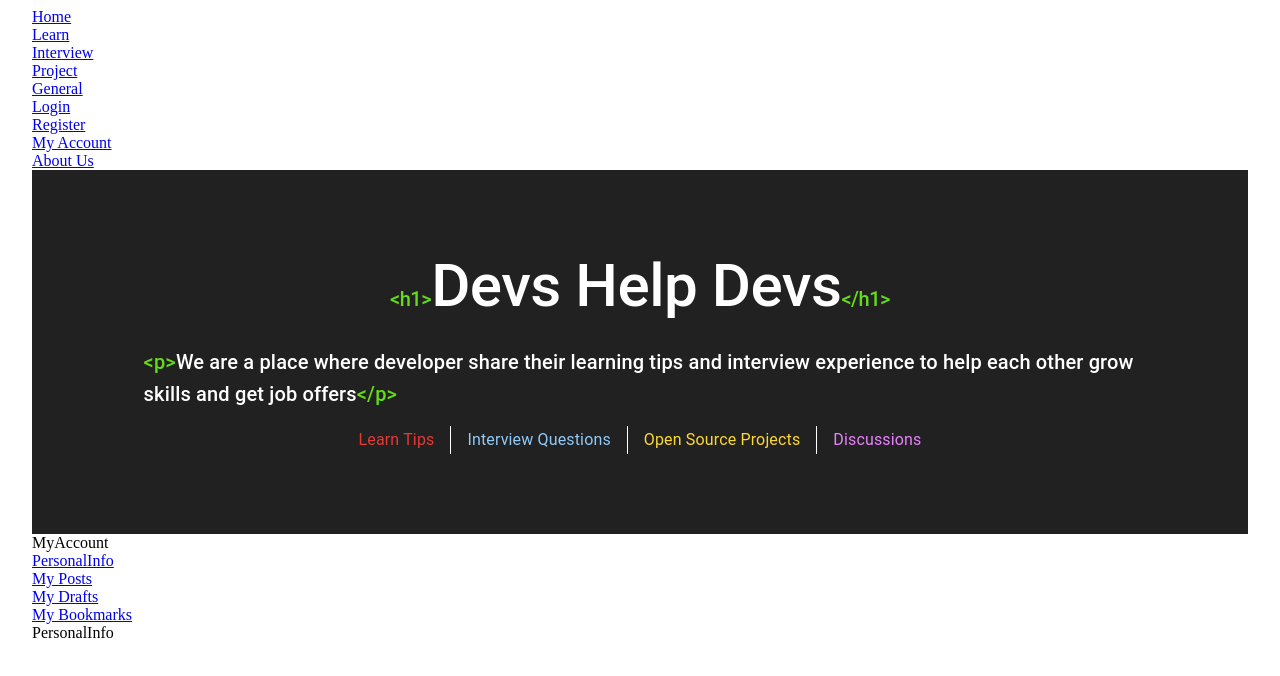
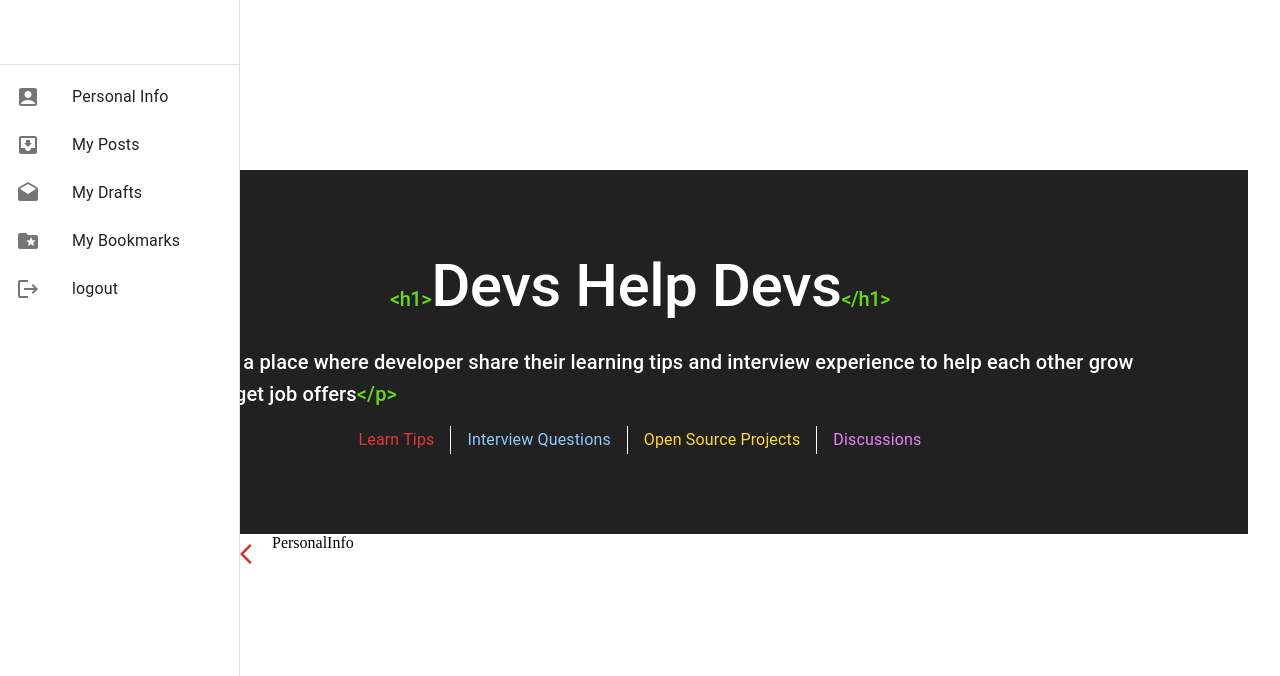
Before and after one commit to DevPreps/frontend, a React (Vite) app: page /my-account/1 in a window 1280 px wide. Shown: the top 676 px of the page. Built offline with nearby package versions, Linux system fonts and the light colour scheme.

Commit message:
refactor: modify test cases in FormInput.test.tsx

```diff
--- a/src/pages/myAccount/MyAccount.tsx
+++ b/src/pages/myAccount/MyAccount.tsx
@@ -1,17 +1,183 @@
-import React from "react";
+import * as React from "react";
 import { Link, Outlet } from "react-router-dom";
+import AppBar from "@mui/material/AppBar";
+import Box from "@mui/material/Box";
+import CssBaseline from "@mui/material/CssBaseline";
+import Divider from "@mui/material/Divider";
+import Drawer from "@mui/material/Drawer";
+import IconButton from "@mui/material/IconButton";
+import InboxIcon from "@mui/icons-material/MoveToInbox";
+import List from "@mui/material/List";
+import ListItem from "@mui/material/ListItem";
+import ListItemButton from "@mui/material/ListItemButton";
+
+import AccountBoxIcon from "@mui/icons-material/AccountBox";
+import ListItemText from "@mui/material/ListItemText";
+
+import Toolbar from "@mui/material/Toolbar";
+import Typography from "@mui/material/Typography";
+
+import MailIcon from "@mui/icons-material/Mail";
+import MenuIcon from "@mui/icons-material/Menu";
+import DraftsIcon from "@mui/icons-material/Drafts";
+import ListItemIcon from "@mui/material/ListItemIcon";
+import LogoutIcon from '@mui/icons-material/Logout';
+import FolderSpecialIcon from "@mui/icons-material/FolderSpecial";
+import ArrowForwardIosIcon from "@mui/icons-material/ArrowForwardIos";
+import ArrowBackIosIcon from "@mui/icons-material/ArrowBackIos";
+import { keyframes } from "@emotion/react";
 
 const MyAccount = () => {
+    // TODO - currentUser will be changed to a global state
+    const currentUser = {
+        userId: 1,
+    }
+    const [open, setOpen] = React.useState(true);
+    const sidebarLinks = [
+        {
+            to: `/my-account/${currentUser.userId}`,
+            text: "Personal Info",
+            icon:(<AccountBoxIcon />),
+        },
+        {
+            to: `/my-account/${currentUser.userId}/my-posts`,
+            text: "My Posts",
+            icon: (<InboxIcon />),
+        },
+        {
+            to: `/my-account/${currentUser.userId}/my-drafts`,
+            text: "My Drafts",
+            icon: (<DraftsIcon />)
+        },
+        {
+            to: `/my-account/${currentUser.userId}/my-bookmarks`,
+            text: "My Bookmarks",
+            icon:(<FolderSpecialIcon />
+            )
+        },
+    ]
+    const handleDrawerToggle = () => {
+        setOpen(!open);
+    };
+
+    const drawer = (
+        <div>
+            <Toolbar />
+            <Divider />
+            <List>
+                {sidebarLinks.map((link)=>(
+                    <ListItem key={link.text} disablePadding>
+                        <ListItemButton component={Link} to={link.to}>
+                            <ListItemIcon>
+                                {link.icon}
+                            </ListItemIcon>
+                            <ListItemText primary={link.text} />
+                        </ListItemButton>
+                    </ListItem>
+                ))}
+                <ListItem disablePadding>
+                    <ListItemButton>
+                        <ListItemIcon>
+                            <LogoutIcon/>
+                        </ListItemIcon>
+                        <ListItemText primary="logout" />
+                    </ListItemButton>
+                </ListItem>
+            </List>
+        </div>
+    );
+
     return (
-        <div style={{ display: "flex", flexDirection: "column" }}>
-            MyAccount
-            <Link to="/my-account">PersonalInfo</Link>
-            <Link to="/my-account/1/my-posts">My Posts</Link>
-            <Link to="/my-account/my-drafts">My Drafts</Link>
-            <Link to="/my-account/my-bookmarks">My Bookmarks</Link>
+        <Box sx={{ display: "flex" }}>
+            {/* <CssBaseline /> */}
+            <Box
+                component="nav"
+                sx={{
+                  position: "relative",
+                   ...(open&&{
+                      flexShrink: {md:0},
+                      width:{
+                        xs:drawerWidth,
+                        xl:0
+                      },
+                    }),
+                  ...(!open&&{
+                    width: "24px",
+                  }),
+                }}
+                aria-label="my account folders"
+            >
+                {/* The implementation can be swapped with js to avoid SEO duplication of links. */}
+                <Drawer
+                    // variant="temporary"
+                    open={open}
+                    onClose={handleDrawerToggle}
+                    // ModalProps={{
+                    //   keepMounted: true, // Better open performance on mobile.
+                    // }}
+                    variant="persistent"
+                    anchor="left"
+                    sx={{
+                        "& .MuiDrawer-paper": {
+                            boxSizing: "border-box",
+                            width: drawerWidth,
+                        },
+                    }}
+                >
+                    {drawer}
+                </Drawer>
+                {/* <Divider orientation="vertical" sx={{position: "relative",}}> */}
+            <IconButton
+                    color="error"
+                    aria-label="open drawer"
+                    edge="start"
+                    onClick={handleDrawerToggle}
+                    sx={{
+                      position: "absolute",
+                      zIndex: 1201 ,
+                      ...(!open ? {
+                        right: {
+                          xs:"-10px"
+                        }} :
+                        {
+                        right: {
+                            xs:"-180px",
+                            md: 0
+                        }
+                        }
+                      ),
+                    }}
+                >
+                    {open ? <ArrowBackIosIcon /> : <ArrowForwardIosIcon />}
+                </IconButton>
+                {/* </Divider> */}
+            </Box>
+            {/* <Box
+                component="main"
+                sx={{
+                    // flexGrow: 1,
+                    p: 3,
+                    // width: { sm: `calc(100% - ${drawerWidth}px)` },
+                }}
+            >
+            </Box> */}
             <Outlet />
-        </div>
+        </Box>
     );
 };
 
+// const MyAccount = () => {
+//     return (
+//         <div style={{ display: "flex", flexDirection: "column" }}>
+//             MyAccount
+//             <Link to="/my-account">PersonalInfo</Link>
+//             <Link to="/my-account/1/my-posts">My Posts</Link>
+//             <Link to="/my-account/my-drafts">My Drafts</Link>
+//             <Link to="/my-account/my-bookmarks">My Bookmarks</Link>
+//             <Outlet />
+//         </div>
+//     );
+// };
+
+const drawerWidth = 240;
 export default MyAccount;
--- a/src/pages/postList/composePost/CreateGeneralPost.tsx
+++ b/src/pages/postList/composePost/CreateGeneralPost.tsx
@@ -3,6 +3,7 @@ import { SubmitHandler } from "react-hook-form";
 
 // import form data interface
 import { IGeneralFormInputs } from "../PostForms/IFormInputs";
+import GeneralPostForm from "../PostForms/GeneralPostForm";
 
 // Import MUI components
 import Box from "@mui/material/Box";
@@ -13,7 +14,6 @@ import Typography from "@mui/material/Typography";
 
 // import MUI icons
 import AddIcon from "@mui/icons-material/Add";
-import GeneralPostForm from "../PostForms/GeneralPostForm";
 
 const CreateGeneralPost = () => {
     // set defaultValues for the form, so that the form values can be populated when editing a post
```
Also changed, not shown: 2 other files (tests, documents, lock files or other folders).
